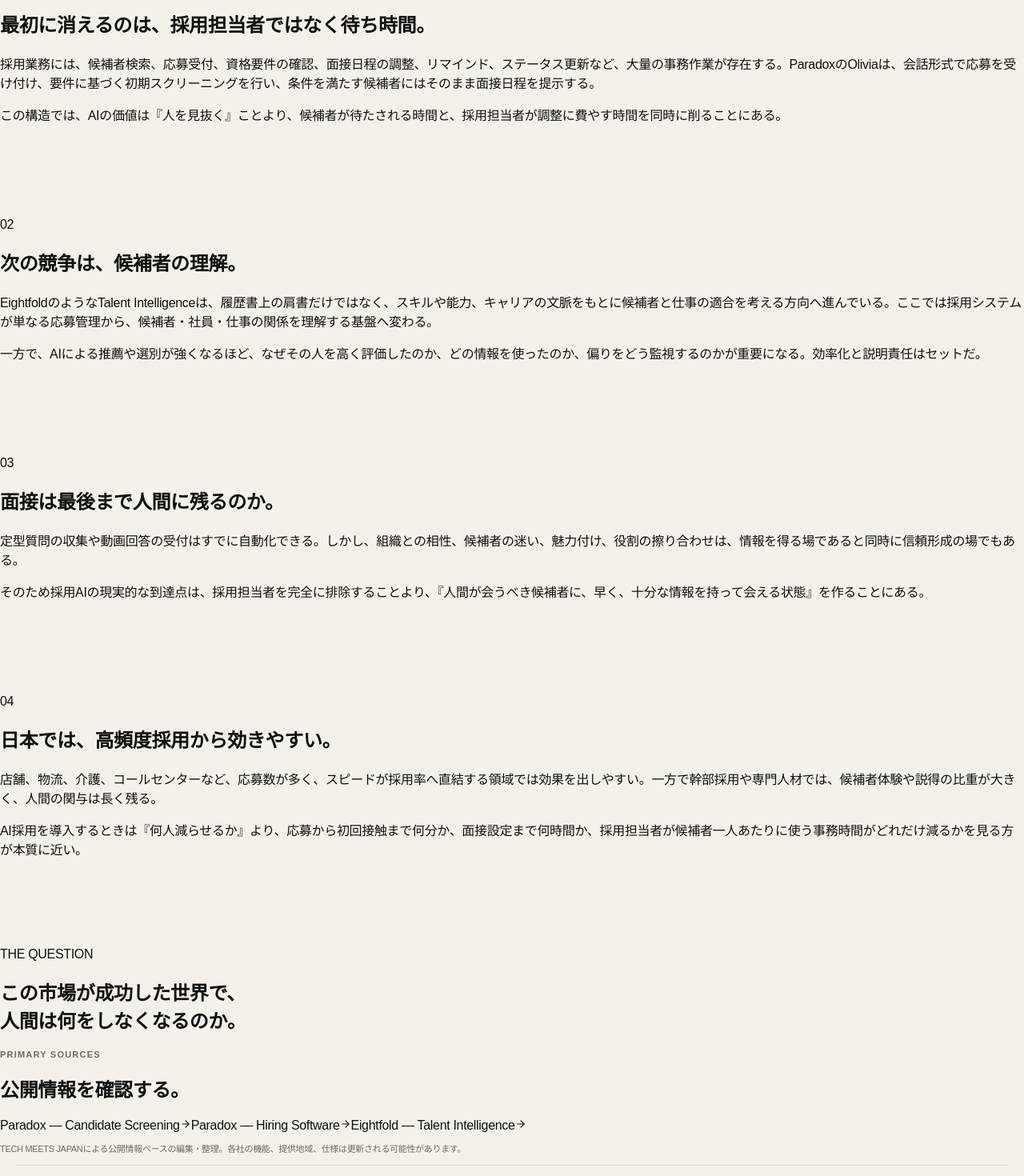
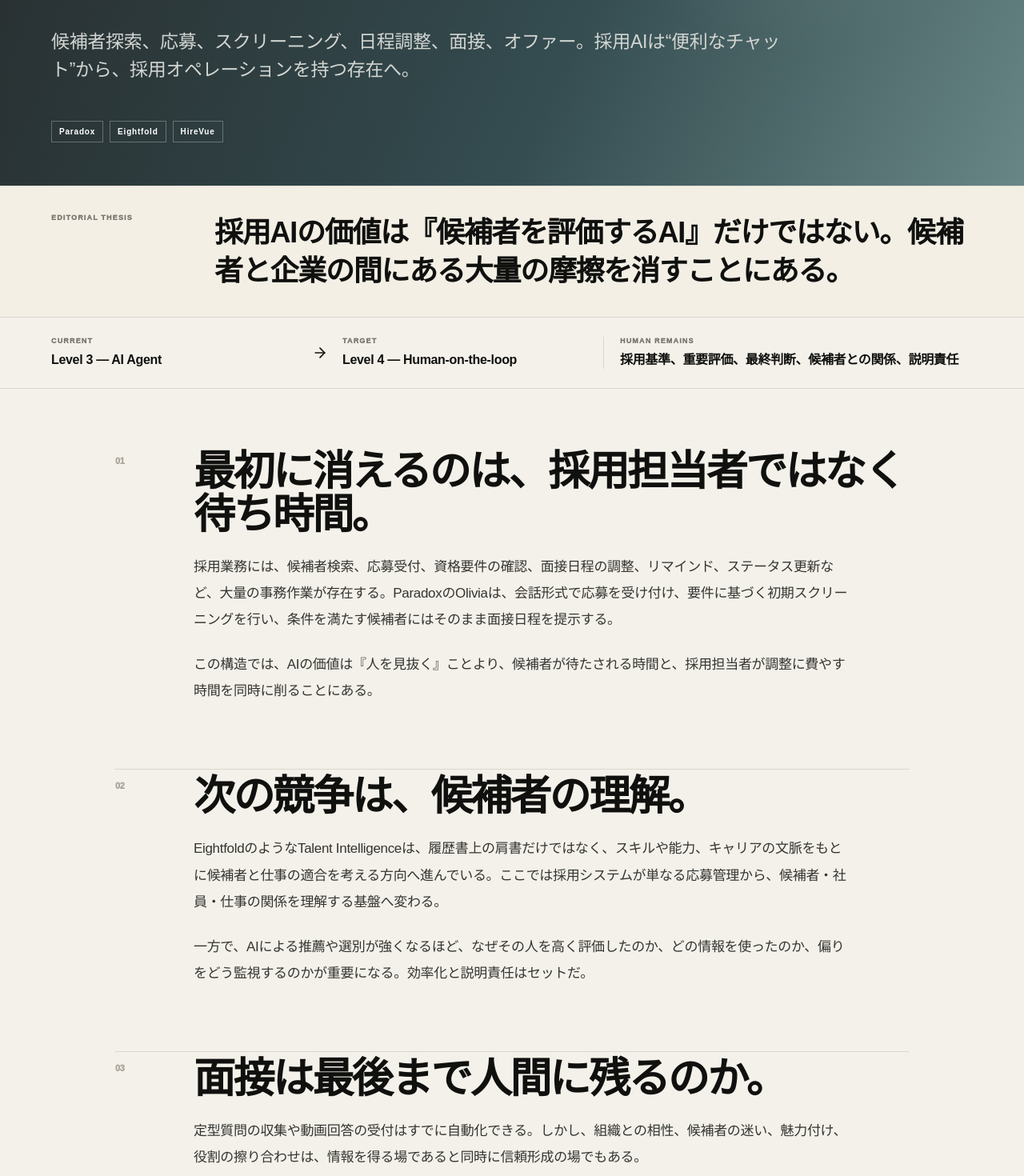
Before and after one commit to yasu-kai/tech-meets-japan, a Next.js app: page /research/ai-work/ai-recruiting in a window 1280 px wide. Shown: the part 400-1870 px from the top of the page at 80% size. Built offline with nearby package versions, Linux system fonts and the light colour scheme.

Commit message:
Style long-form research story pages

```diff
--- a/app/globals.css
+++ b/app/globals.css
@@ -859,3 +859,55 @@ a.topic-row:hover{background:#f3efe5}
   .topic-row{grid-template-columns:42px minmax(0,1fr);gap:12px}
   .topic-row>svg{display:none}
 }
+
+/* Long-form research stories */
+.story-article{max-width:1400px;margin:0 auto}
+.story-hero{min-height:560px;padding:54px clamp(22px,5vw,72px);display:flex;flex-direction:column;justify-content:flex-end;position:relative;overflow:hidden;border-bottom:1px solid var(--line);background:#171a17;color:#fff}
+.story-hero:before{content:"";position:absolute;inset:0;background:
+radial-gradient(circle at 78% 20%,rgba(255,255,255,.10),transparent 26%),
+linear-gradient(135deg,rgba(255,255,255,.04),transparent 55%)}
+.story-hero>*{position:relative;z-index:1}
+.story-hero .research-back{position:absolute;top:28px;left:clamp(22px,5vw,72px);color:#fff}
+.story-hero h1{max-width:1100px;margin:10px 0 18px;font-size:clamp(48px,7vw,92px);line-height:.94;letter-spacing:-.06em;color:#fff}
+.story-dek{max-width:920px;font-size:clamp(17px,2vw,23px);line-height:1.55;color:#d3d6d2}
+.story-companies{display:flex;flex-wrap:wrap;gap:8px;margin-top:22px}
+.story-companies span{font-size:10px;font-weight:900;letter-spacing:.08em;border:1px solid rgba(255,255,255,.28);padding:7px 9px}
+.story-thesis{display:grid;grid-template-columns:180px 1fr;gap:24px;padding:34px clamp(22px,5vw,72px);border-bottom:1px solid var(--line);background:#f3efe5}
+.story-thesis span,.story-depth span,.story-question span{font-size:9px;font-weight:950;letter-spacing:.13em;color:#77746e}
+.story-thesis strong{max-width:1000px;font-size:clamp(22px,3vw,36px);line-height:1.32;letter-spacing:-.035em}
+.story-depth{display:grid;grid-template-columns:1fr auto 1fr 1.5fr;gap:18px;align-items:center;padding:24px clamp(22px,5vw,72px);border-bottom:1px solid var(--line)}
+.story-depth>div{display:flex;flex-direction:column;gap:8px}
+.story-depth strong{font-size:16px;line-height:1.35}
+.story-human{padding-left:20px;border-left:1px solid var(--line)}
+.story-body{max-width:1080px;margin:0 auto;padding:18px clamp(20px,4vw,44px) 80px}
+.story-section{display:grid;grid-template-columns:70px minmax(0,1fr);gap:28px;padding:58px 0;border-bottom:1px solid var(--line)}
+.story-section-index{font-size:11px;font-weight:950;color:#aaa49a;padding-top:8px}
+.story-section h2{margin:0 0 22px;font-size:clamp(30px,4.2vw,52px);line-height:1.04;letter-spacing:-.05em}
+.story-section p{max-width:820px;margin:0 0 1.35em;font-size:17px;line-height:1.95;color:#343531}
+.story-question{margin:58px 0 18px;padding:38px;background:#171a17;color:#fff}
+.story-question span{color:#9ea39e}
+.story-question h2{margin:12px 0 0;font-size:clamp(32px,5vw,58px);line-height:1.05;letter-spacing:-.05em;color:#fff}
+.story-sources{padding:54px 0 0}
+.story-sources h2{font-size:32px;margin:8px 0 20px}
+.story-sources>div{border-top:1px solid var(--line)}
+.story-sources a{display:flex;align-items:center;justify-content:space-between;gap:20px;padding:16px 4px;border-bottom:1px solid var(--line);text-decoration:none;color:inherit;font-size:13px;font-weight:800}
+.story-sources a:hover{background:#f3efe5}
+.story-hero-coding-agents{background:linear-gradient(115deg,#17202b 0%,#24364a 46%,#dbe8ef 140%)}
+.story-hero-ai-sales{background:linear-gradient(115deg,#241b15 0%,#594630 58%,#d8b77a 150%)}
+.story-hero-ai-recruiting{background:linear-gradient(115deg,#202526 0%,#354d51 58%,#a5cac3 150%)}
+.story-hero-ai-video{background:linear-gradient(115deg,#20172c 0%,#523b77 55%,#f1a36c 150%)}
+.story-hero-runway-production{background:linear-gradient(115deg,#1b1624 0%,#3f245d 55%,#ec754e 150%)}
+.story-hero-manufacturing-ai{background:linear-gradient(115deg,#1d2427 0%,#334a54 55%,#e7a14b 150%)}
+.story-hero-warehouse-robotics{background:linear-gradient(115deg,#202428 0%,#3b4650 55%,#d7a461 150%)}
+.story-hero-ai-glasses{background:linear-gradient(115deg,#1c252a 0%,#315865 55%,#c4d9dd 150%)}
+.story-hero-personal-ai-device{background:linear-gradient(115deg,#24211f 0%,#4d433c 55%,#e8c39b 150%)}
+@media(max-width:720px){
+ .story-hero{min-height:500px;padding-top:90px}
+ .story-thesis{grid-template-columns:1fr;gap:10px}
+ .story-depth{grid-template-columns:1fr 1fr}
+ .story-depth>svg{display:none}
+ .story-human{grid-column:1/-1;padding:18px 0 0;border-left:0;border-top:1px solid var(--line)}
+ .story-section{grid-template-columns:1fr;gap:8px;padding:42px 0}
+ .story-section p{font-size:15px;line-height:1.85}
+ .story-question{padding:26px}
+}
```
